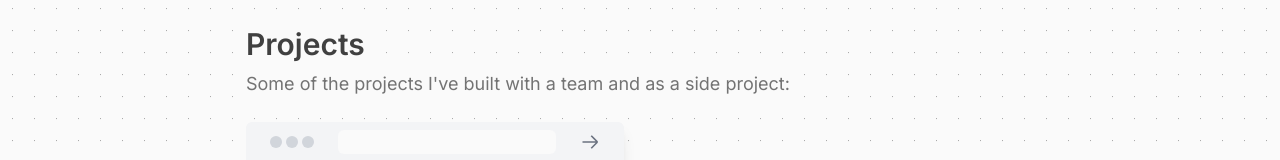
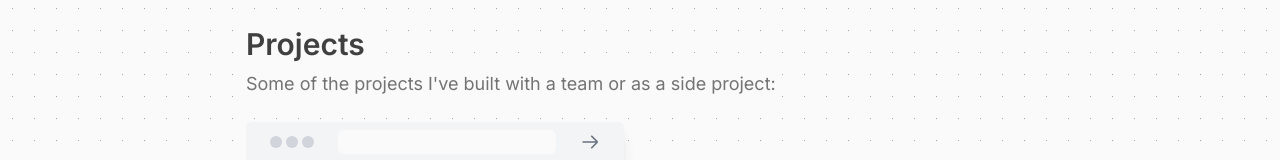
Before and after one commit to BehzodIsakov/my_website, a Next.js app: page / in a window 1280 px wide. Shown: the part 624-784 px from the top of the page. Built offline with nearby package versions, Linux system fonts and the light colour scheme.

Commit message:
edit projects section

```diff
--- a/components/Projects.tsx
+++ b/components/Projects.tsx
@@ -7,9 +7,9 @@ export default function Projects() {
     <section>
       <h2 className='mb-2'>Projects</h2>
       <h3 className='mb-6'>
-        Some of the projects I&apos;ve built with a team and as a side project:
+        Some of the projects I&apos;ve built with a team or as a side project:
       </h3>
-      <div className='flex sm:flex-wrap gap-x-[4%] gap-y-10 mb-3 pb-3 overflow-auto'>
+      <div className='flex sm:flex-wrap gap-x-[4%] gap-y-12 mb-3 pb-3 overflow-auto'>
         {projects.map((project, i) => (
           <div key={i} className='basis-[48%]'>
             <Card
@@ -18,6 +18,7 @@ export default function Projects() {
               imgSrc={project.imgSrc}
               srcCode={project.links.srcCode}
               productionLink={project.links.production}
+              demoLink={project.links.demo}
             />
           </div>
         ))}
```
